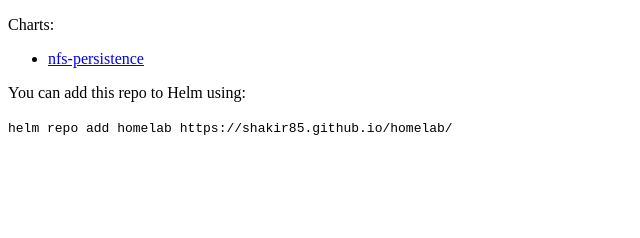
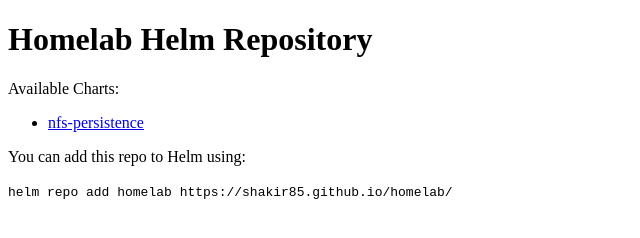
Before and after one commit to shakir85/homelab, a plain HTML site: page index.html in a window 1280 px wide. Shown: the whole page, without its empty margins (0-640 px from the left). Drawn offline with Linux system fonts and the light colour scheme.

Commit message:
Fix index.html

```diff
--- a/index.html
+++ b/index.html
@@ -3,11 +3,12 @@
 
 <head>
   <meta charset="UTF-8">
-  <title>Helm Chart Repository</title>
+  <title>Homelab Helm Repository</title>
 </head>
 
 <body>
-  <p>Charts:</p>
+  <h1>Homelab Helm Repository</h1>
+  <p>Available Charts:</p>
   <ul>
     <li><a href="nfs-persistence-0.1.0.tgz">nfs-persistence</a></li>
   </ul>
```
